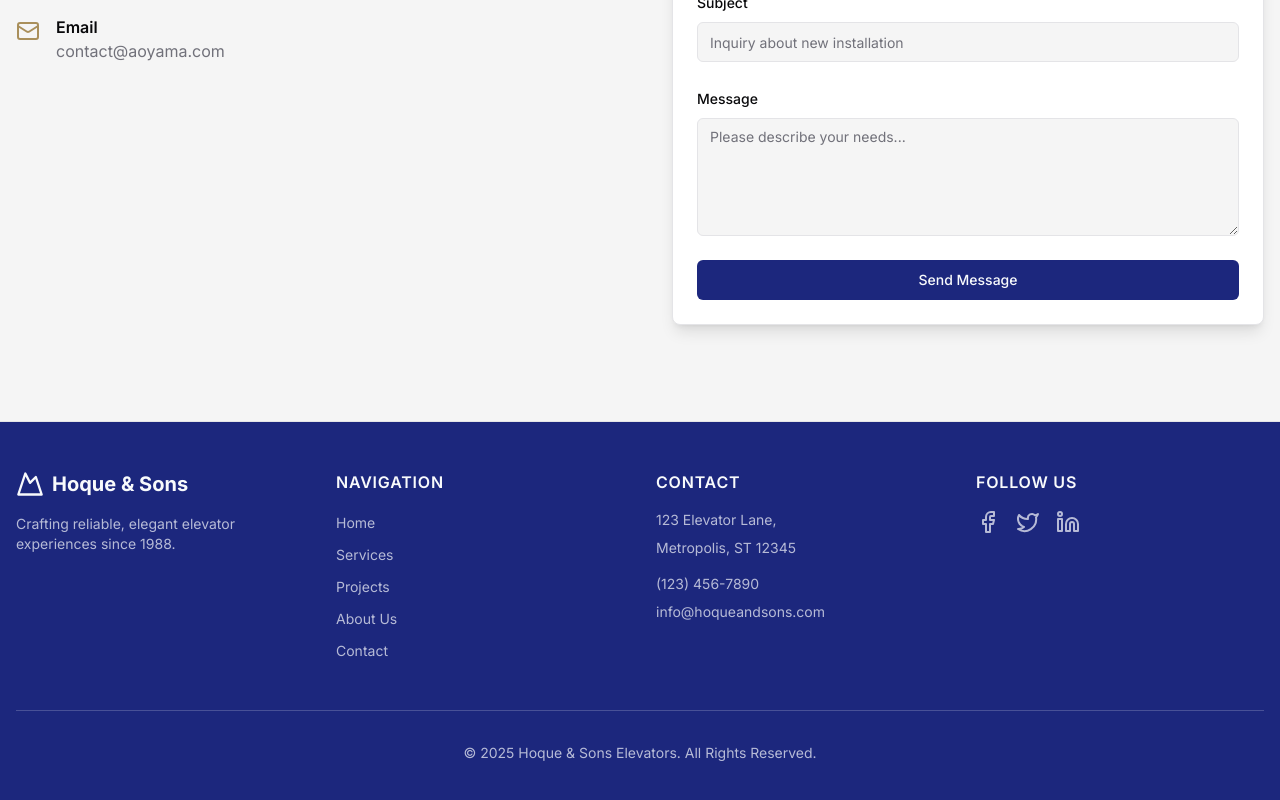
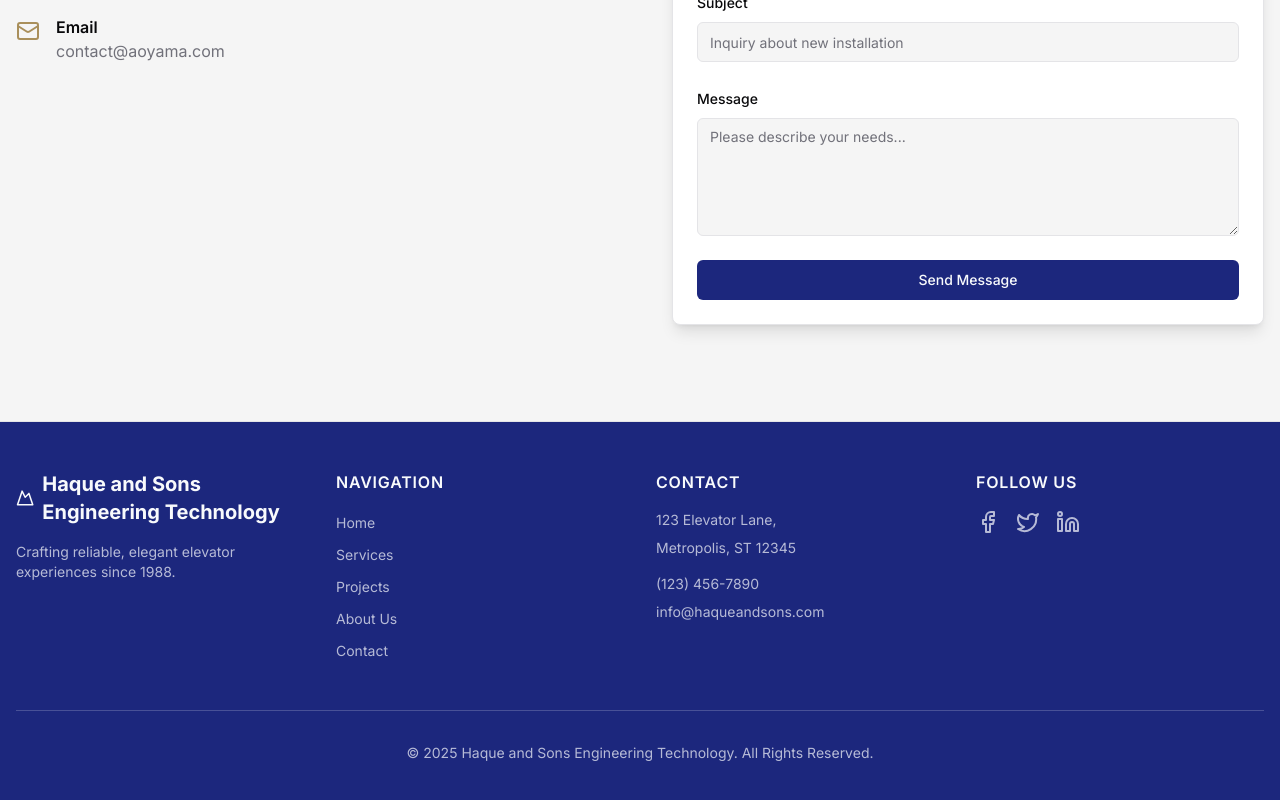
Before and after one commit to kamrulhaider/haque-and-sons, a Next.js app: page /contact in a window 1280 px wide. Shown: the part 746-1546 px from the top of the page. Built offline with nearby package versions, Linux system fonts and the light colour scheme.

Commit message:
feat: update branding to Haque and Sons Engineering Technology across layout, header, footer, and home hero components

```diff
--- a/src/app/layout.tsx
+++ b/src/app/layout.tsx
@@ -5,9 +5,9 @@ import { Footer } from "@/components/footer";
 import { Toaster } from "@/components/ui/toaster";
 
 export const metadata: Metadata = {
-  title: "Hoque & Sons Elevators",
+  title: "Haque and Sons Engineering Technology",
   description:
-    "Hoque & Sons: Precision, safety, and elegance in vertical transportation. Installation, maintenance, modernization.",
+    "Haque and Sons Engineering Technology: Precision, safety, and elegance in vertical transportation. Installation, maintenance, modernization.",
 };
 
 export default function RootLayout({
--- a/src/app/page.tsx
+++ b/src/app/page.tsx
@@ -103,7 +103,7 @@ export default function Home() {
         <div className="container mx-auto px-4">
           <div className="text-center mb-12">
             <h2 className="text-3xl font-bold tracking-tight text-primary md:text-4xl">
-              Why Hoque & Sons
+              Why Haque and Sons Engineering Technology
             </h2>
             <p className="mt-4 text-lg text-muted-foreground">
               Three pillars behind every elevation we deliver.
--- a/src/components/footer.tsx
+++ b/src/components/footer.tsx
@@ -13,7 +13,7 @@ export function Footer() {
               className="flex items-center gap-2 text-xl font-bold"
             >
               <Mountain className="h-7 w-7" />
-              <span>Hoque & Sons</span>
+              <span>Haque and Sons Engineering Technology</span>
             </Link>
             <p className="mt-4 text-sm text-primary-foreground/70">
               Crafting reliable, elegant elevator experiences since 1988.
@@ -53,10 +53,10 @@ export function Footer() {
               </li>
               <li>
                 <a
-                  href="mailto:info@hoqueandsons.com"
+                  href="mailto:info@haqueandsons.com"
                   className="hover:text-primary-foreground transition-colors"
                 >
-                  info@hoqueandsons.com
+                  info@haqueandsons.com
                 </a>
               </li>
             </ul>
@@ -82,8 +82,8 @@ export function Footer() {
 
         <div className="mt-12 border-t border-primary-foreground/20 pt-8 text-center text-sm text-primary-foreground/70">
           <p>
-            &copy; {new Date().getFullYear()} Hoque & Sons Elevators. All Rights
-            Reserved.
+            &copy; {new Date().getFullYear()} Haque and Sons Engineering
+            Technology. All Rights Reserved.
           </p>
         </div>
       </div>
--- a/src/components/header.tsx
+++ b/src/components/header.tsx
@@ -23,7 +23,9 @@ export function Header() {
           className="flex items-center gap-2 font-bold text-lg text-primary"
         >
           <Mountain className="h-6 w-6" />
-          <span className="font-semibold">Hoque & Sons</span>
+          <span className="font-semibold">
+            Haque and Sons Engineering Technology
+          </span>
         </Link>
 
         <nav className="hidden items-center gap-6 md:flex">
@@ -69,7 +71,7 @@ export function Header() {
                     onClick={closeSheet}
                   >
                     <Mountain className="h-6 w-6" />
-                    <span>Hoque & Sons</span>
+                    <span>Haque and Sons Engineering Technology</span>
                   </Link>
                   <Button variant="ghost" size="icon" onClick={closeSheet}>
                     <X className="h-6 w-6" />
--- a/src/components/home-hero.tsx
+++ b/src/components/home-hero.tsx
@@ -30,7 +30,7 @@ export function HomeHero() {
       <div className="absolute inset-0 flex flex-col items-center justify-center text-center p-4">
         <div className="bg-black/30 backdrop-blur-sm p-8 rounded-lg">
           <h1 className="text-4xl md:text-5xl lg:text-6xl font-bold tracking-tight text-white drop-shadow-lg">
-            Hoque & Sons Elevators
+            Haque and Sons Engineering Technology
           </h1>
           <p className="mt-4 max-w-2xl text-lg md:text-xl text-neutral-200 drop-shadow-md">
             Precision, safety, and elegance in vertical transportation.
```
